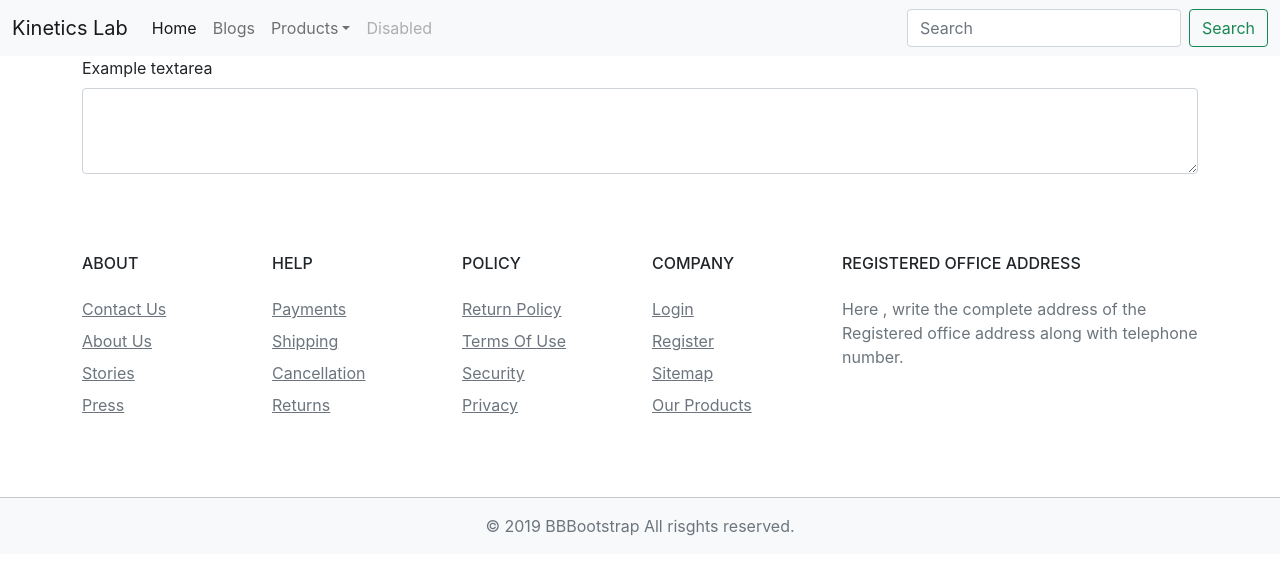
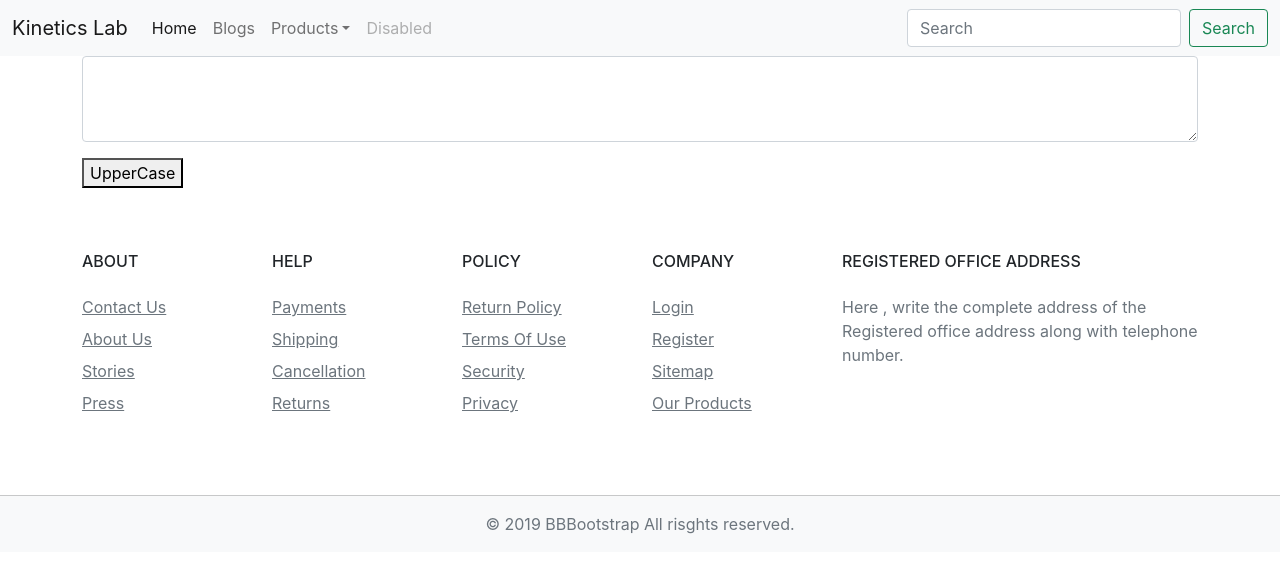
Before and after one commit to thedhruvkumar/React-Project, a React (Create React App) app: page / in a window 1280 px wide. Shown: the top 574 px of the page. Built offline with nearby package versions, Linux system fonts and the light colour scheme.

Commit message:
Update TextForm.jsx

```diff
--- a/src/Components/TextForm.jsx
+++ b/src/Components/TextForm.jsx
@@ -6,18 +6,19 @@ const TextForm = () => {
     const [text, settext] = useState('')
 
     const handleBtn = () =>{
-
+        const textval = document.getElementById('mainTextForm').value;
+        settext(textval.toUpperCase())
     }
-    const textChange = () =>{
-        settext(document.getElementById('maintextForm').innerText)
+    const textChange = (event) =>{
+        settext(event.target.value)
     }
 
   return (
     <>
 <div class="mb-3">
-  <label HtmlFor="exampleFormControlTextarea1" class="form-label">Example textarea</label>
   <textarea value={text} onChange={textChange} class="form-control" id="maintextForm" rows="3"></textarea>
 </div>
+<button className="btn-btn-primary">UpperCase</button>
     </>
   )
 }
```
